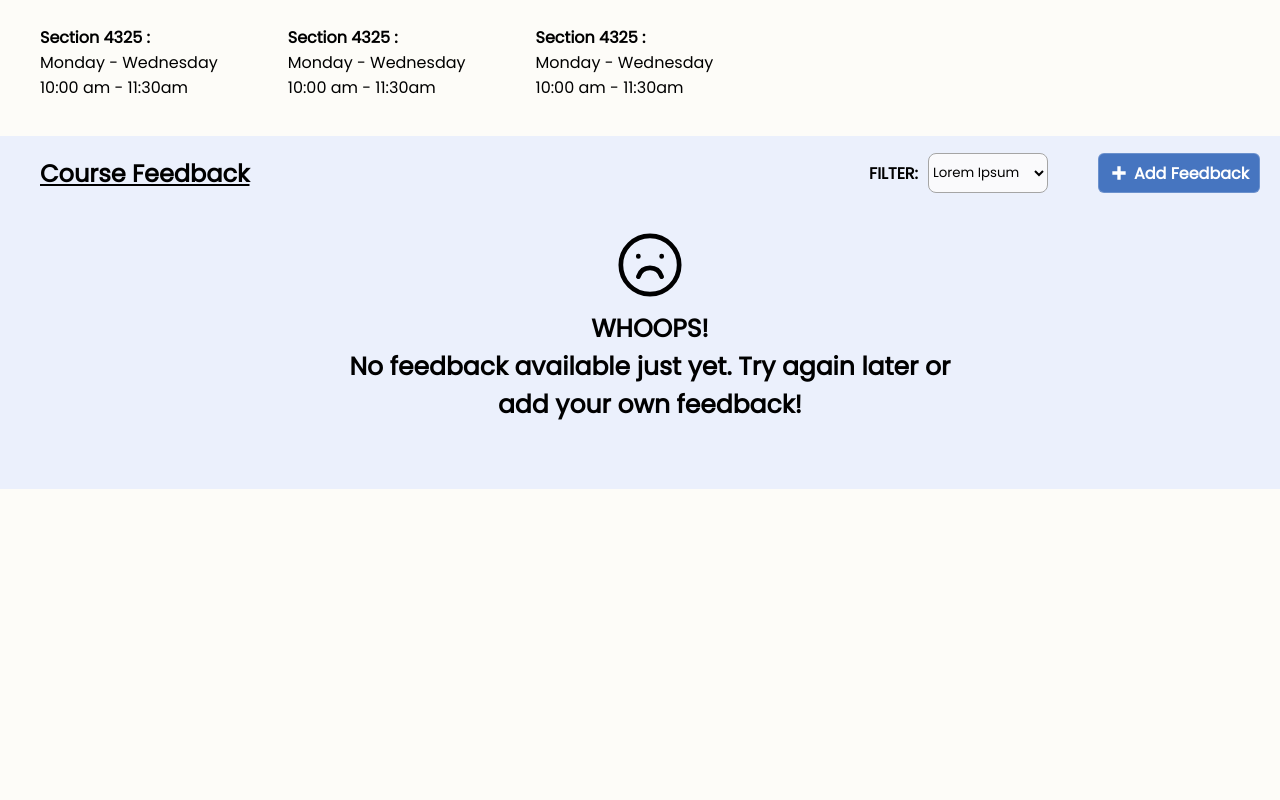
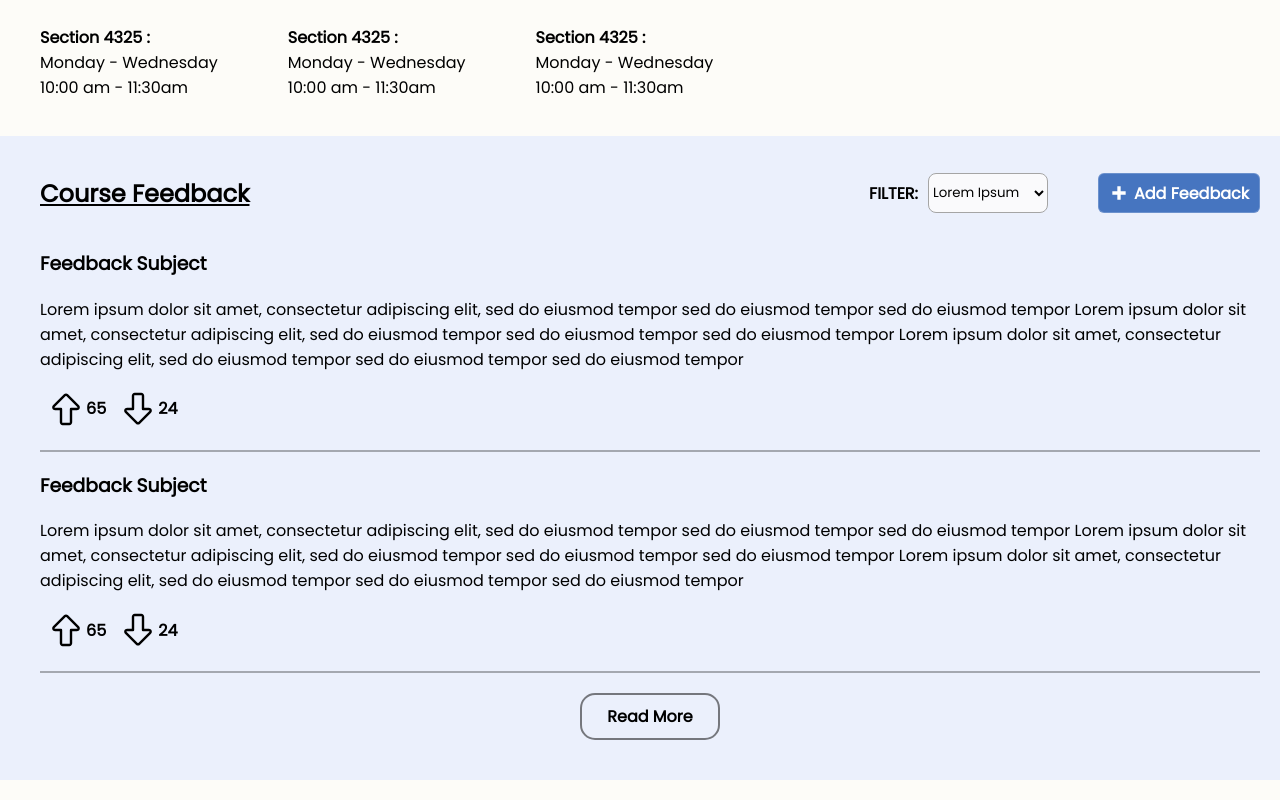
Before and after one commit to NolanAHinshaw/CS4350-Group-10, a React (Create React App) app in the folder studentpulse-ui/: page /search-courses/123 in a window 1280 px wide. Shown: the part 447-1247 px from the top of the page. Before the commit the page ends 956 px from the top, so only its background shows below. Built offline with nearby package versions, Linux system fonts and the light colour scheme.

Commit message:
Finished designing the UI for the feedback detail components

```diff
--- /dev/null
+++ b/studentpulse-ui/src/Components/FeedbackDetail/FeedbackDetail.jsx
@@ -0,0 +1,29 @@
+// IMPORTS ---------------------------------------------------------------------------------------------------------------
+import React from 'react';
+import styles from './FeedbackDetail.module.css';
+import upvoteArrow from '../../Images/up-arrow-outline.svg';
+
+
+// MAIN DASHBOARD PAGE FUNCTION -------------------------------------------------------------------------------------------------
+function FeedbackDetail(){
+
+    return(
+        <div className={styles['feedback-component']}>
+            {/**TO DO: REPLACE ALL PLACEHOLDER TEXT WITH ACTUAL IMPORTED VALUES FROM BACKEND AXIOS CALL */}
+            <h3>Feedback Subject</h3>
+            <p>
+                Lorem ipsum dolor sit amet, consectetur adipiscing elit, sed do eiusmod tempor sed do eiusmod tempor sed
+                do eiusmod tempor Lorem ipsum dolor sit amet, consectetur adipiscing elit, sed do eiusmod tempor sed do
+                eiusmod tempor sed do eiusmod tempor Lorem ipsum dolor sit amet, consectetur adipiscing elit, sed do eiusmod
+                tempor sed do eiusmod tempor sed do eiusmod tempor
+            </p>
+            <div className={styles['voting-section']}>
+                <button className={styles['upvoting-arrows']}><img src={upvoteArrow} alt='upvote arrow'/>65</button>
+                <button className={styles['downvoting-arrows']}><img src={upvoteArrow} alt='downvote arrow'/>24</button>
+            </div>
+        </div>
+    );
+}
+
+
+export default React.memo(FeedbackDetail);
--- /dev/null
+++ b/studentpulse-ui/src/Components/FeedbackDetail/FeedbackDetail.module.css
@@ -0,0 +1,39 @@
+.feedback-component{
+    border-bottom: 2px solid rgba(0,0,0, .3);
+    padding-bottom: 20px;
+    padding-right: 10px;
+    text-align: left;
+}
+
+.upvoting-arrows{
+    display: flex;
+    align-items: center;
+    font-family: inherit;
+    background-color: transparent;
+    border: none;
+    font-size: 16px;
+    font-weight: bold;
+}
+
+.upvoting-arrows img{
+    width: 40px;
+}
+
+.downvoting-arrows{
+    display: flex;
+    align-items: center;
+    font-family: inherit;
+    background-color: transparent;
+    border: none;
+    font-size: 16px;
+    font-weight: bold;
+}
+
+.downvoting-arrows img{
+    width: 40px;
+    transform: rotate(180deg);
+}
+
+.voting-section{
+    display: flex;
+}
--- a/studentpulse-ui/src/Pages/IndividualCoursePage/IndividualCoursePage.jsx
+++ b/studentpulse-ui/src/Pages/IndividualCoursePage/IndividualCoursePage.jsx
@@ -6,6 +6,7 @@ import BackArrow from '../../Images/right-arrow-icon.svg';
 import StarRating from '../../Images/filled-star-icon.svg';
 import SadFace from '../../Images/sad-face-icon.svg';
 import AddIcon from '../../Images/add-icon.svg';
+import FeedbackDetail from '../../Components/FeedbackDetail/FeedbackDetail';
 
 
 // MAIN DASHBOARD PAGE FUNCTION -------------------------------------------------------------------------------------------------
@@ -82,12 +83,17 @@ function IndividualCoursePage(){
                         <button><img src={AddIcon} alt='Add Feedback Icon'/>Add Feedback</button>
                     </div>
                 </div>
-                <div className={styles['course-feedback-content-empty']}>
+                {/* <div className={styles['course-feedback-content-empty']}>
                     <img src={SadFace} alt='Sad Error Face'/>
                     <p className={styles['course-feedback-empty']}>
                         WHOOPS! <br />
                         No feedback available just yet. Try again later or add your own feedback!
                     </p>
+                </div> */}
+                <div className={styles['course-feedback-content']}>
+                    <FeedbackDetail />
+                    <FeedbackDetail />
+                    <button className={styles['feedback-load-button']}>Read More</button>
                 </div>
             </div>
         </div>
--- a/studentpulse-ui/src/Pages/IndividualCoursePage/IndividualCoursePage.module.css
+++ b/studentpulse-ui/src/Pages/IndividualCoursePage/IndividualCoursePage.module.css
@@ -81,7 +81,7 @@
 .course-feedback-section{
     background-color: #ebf0fc;
     margin-top: 20px;
-    padding: 0px 20px 0px 40px;
+    padding: 20px 20px 40px 40px;
 }
 
 .course-feedback-header{
@@ -159,3 +159,24 @@
 .dropdown-field label{
     width: 30%;
 }
+
+.course-feedback-content{
+    text-align: center;
+}
+
+.feedback-load-button{
+    border: 2px solid rgba(0, 0, 0, .5);
+    border-radius: 15px;
+    background-color: transparent;
+    color: #000000;
+    font-weight: bold;
+    font-size: 1em;
+    font-family: inherit;
+    width: fit-content;
+    padding: 0.563em 1.563em 0.563em 1.563em;
+    margin-top: 20px;
+}
+
+.feedback-load-button:hover{
+    background-color: #c4c4c4;
+}
```
Also changed, not shown: studentpulse-ui/src/Images/down-arrow-outline.svg (added), studentpulse-ui/src/Images/up-arrow-outline.svg (added).
